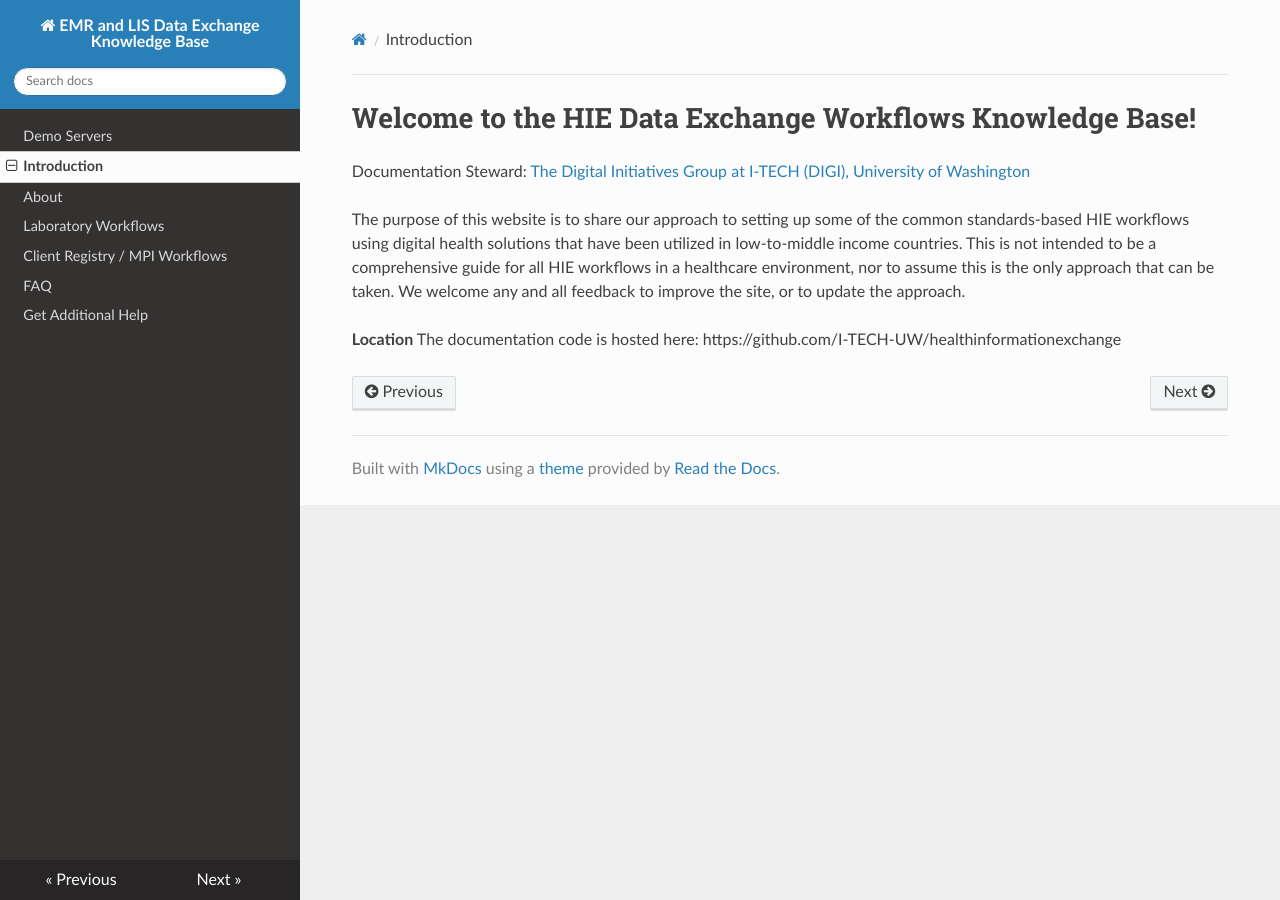
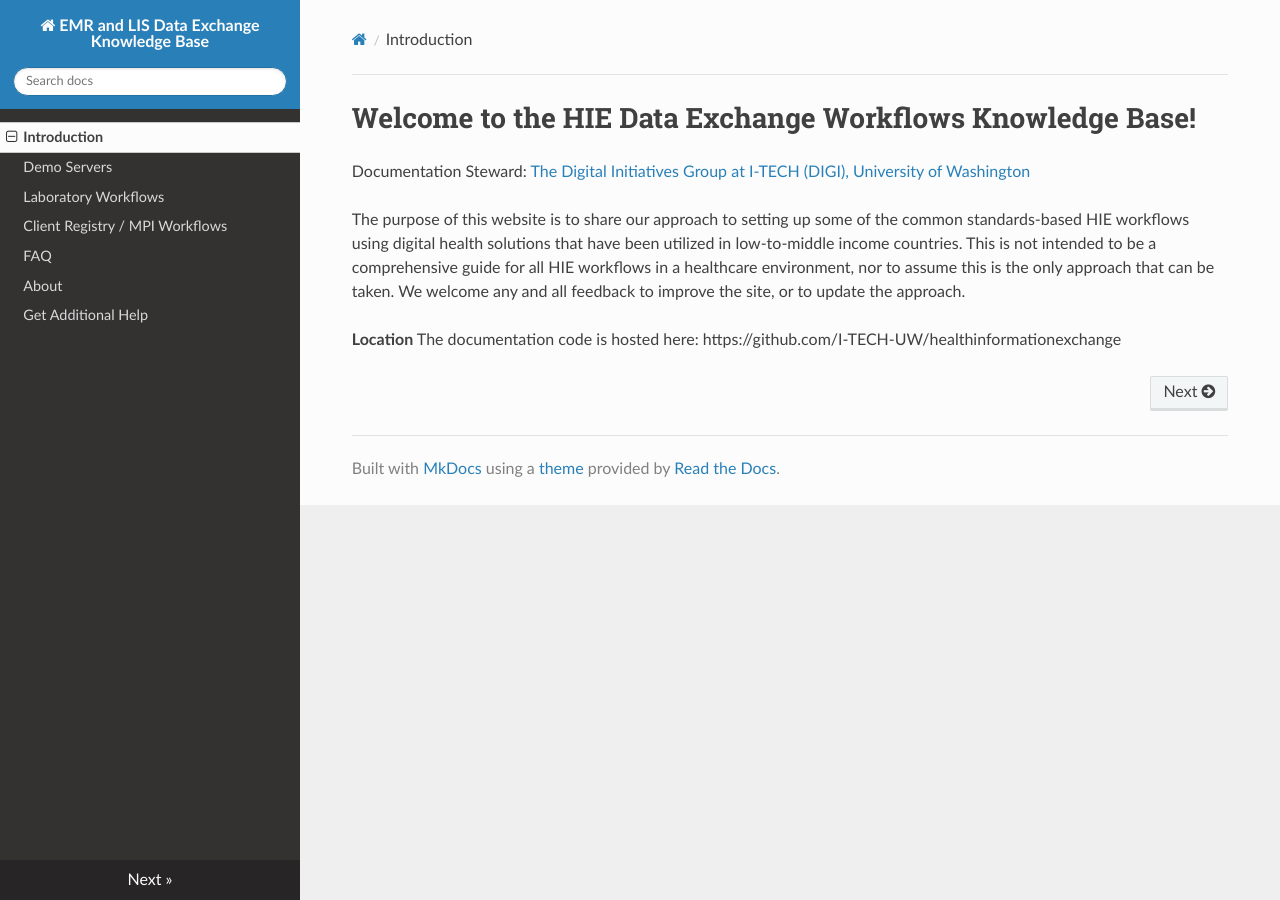
Before and after one commit to I-TECH-UW/healthinformationexchange, an MkDocs documentation site: the page built from docs/introduction.md, in a window 1280 px wide. Built offline with MkDocs 1.6.1, drawn with Linux system fonts in a browser that asks for light colours; nearby versions of some CDN libraries; part of the change alters nothing that is shown.

```diff
--- a/mkdocs.yml
+++ b/mkdocs.yml
@@ -2,12 +2,12 @@ site_name: EMR and LIS Data Exchange Knowledge Base
 site_url: ""
 use_directory_urls: false
 nav:
-  - Demo Servers: "index.md"
   - Introduction: "introduction.md"
-  - About: "about.md"
+  - Demo Servers: "demo-index.md"
   - Laboratory Workflows: lis-workflows/lis-workflows.md
   - Client Registry / MPI Workflows: mpi-workflows.md
   - FAQ: faq.md
+  - About: "about.md"
   - Get Additional Help: get-additional-help.md
 theme: readthedocs
 extra_css:
```
Also changed, not shown: docs/demo-index.md (renamed from docs/index.md).
